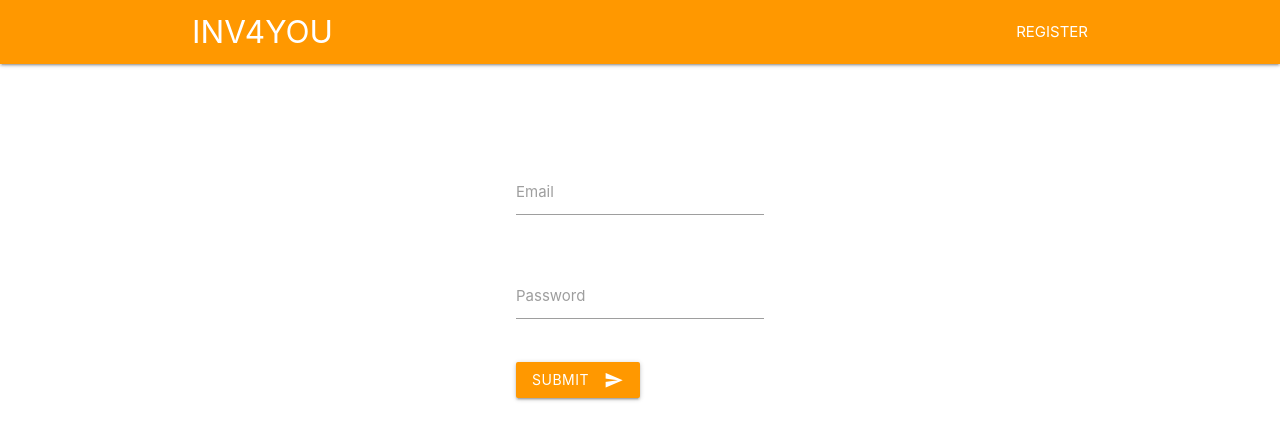
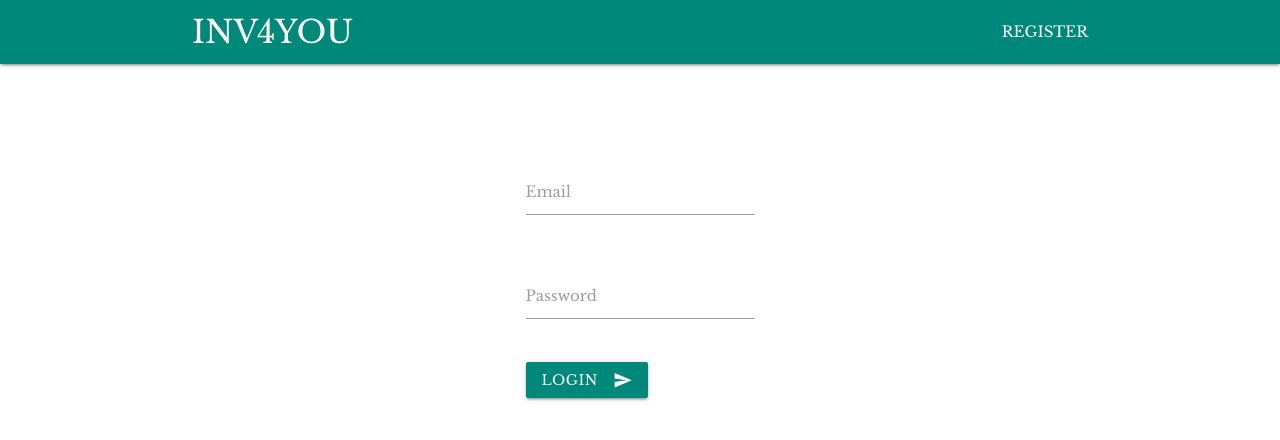
Before and after one commit to Santt99/inv4you, a Flask app: page / in a window 1280 px wide. Shown: the top 440 px of the page. Run offline with Flask 2, Linux system fonts and the light colour scheme.

Commit message:
New Font and Color

```diff
--- a/app.py
+++ b/app.py
@@ -19,6 +19,10 @@ def home():
 def register():
     return render_template('./auth/register.html')
 
+@app.route('/styles.css')
+def sendStyles():
+    return app.send_static_file('./templates/styles.css')
+
 
 if __name__ == '__main__':
     app.run(debug=True)
--- /dev/null
+++ b/static/styles.css
@@ -0,0 +1,3 @@
+.baskerville {
+	font-family: 'Libre Baskerville', serif;
+}
--- a/templates/auth/login.html
+++ b/templates/auth/login.html
@@ -1,25 +1,25 @@
 {% extends 'layout.html' %}
 
 {% block body %}
-<div class="container valign-wrapper" >
+<div class="container valign-wrapper " >
   <div class="row s12" style="padding-top: 10%;" >
     <div class="col s12">
       <form action="/home" method="post">
         <div class="row">
             <div class="input-field col s12">
-                <input name="email" id="email" type="email" class="validate" required>
-                <label for="email">Email</label>
+                <input name="email" id="email" type="email" class="validate baskerville" required>
+                <label for="email" class="baskerville">Email</label>
             </div>
 
         </div>
         <div class="row">
-            <div class="input-field col s12">
-              <input name="password" id="password" type="password" class="validate" required>
-              <label for="password">Password</label>
+            <div class="input-field col s12 ">
+              <input name="password" id="password" type="password" class="validate baskerville" required>
+              <label for="password" class="baskerville">Password</label>
             </div>
         </div>
-        <button class="btn waves-effect waves-light orange" >Submit
-            <i class="material-icons right">send</i>
+        <button class="btn waves-effect waves-light teal darken-1 baskerville" >Login
+            <i class="material-icons right ">send</i>
         </button>
       </form>
 
--- a/templates/layout.html
+++ b/templates/layout.html
@@ -8,13 +8,15 @@
         <!-- Compiled and minified CSS -->
         <link rel="stylesheet" href="https://cdnjs.cloudflare.com/ajax/libs/materialize/1.0.0/css/materialize.min.css">
         <link href="https://fonts.googleapis.com/icon?family=Material+Icons" rel="stylesheet">
+        <link href="https://fonts.googleapis.com/css?family=Libre+Baskerville" rel="stylesheet">
+        <link rel="stylesheet" href="/static/styles.css">
     </head>
     <body>
         <div class="navbar-fixed ">
-            <nav class='orange'>
+            <nav class='teal darken-1'>
                 <div class="container">
-                    <a href="/" class="brand-logo left">INV4YOU</a>
-                    <a href="/register" class="right">REGISTER</a>
+                    <a href="/" class="brand-logo left baskerville">INV4YOU</a>
+                    <a href="/register" class="right baskerville">REGISTER</a>
                 </div>
             </nav>
         </div>
```
Also changed, not shown: templates/auth/register.html (+6 -6 lines).
